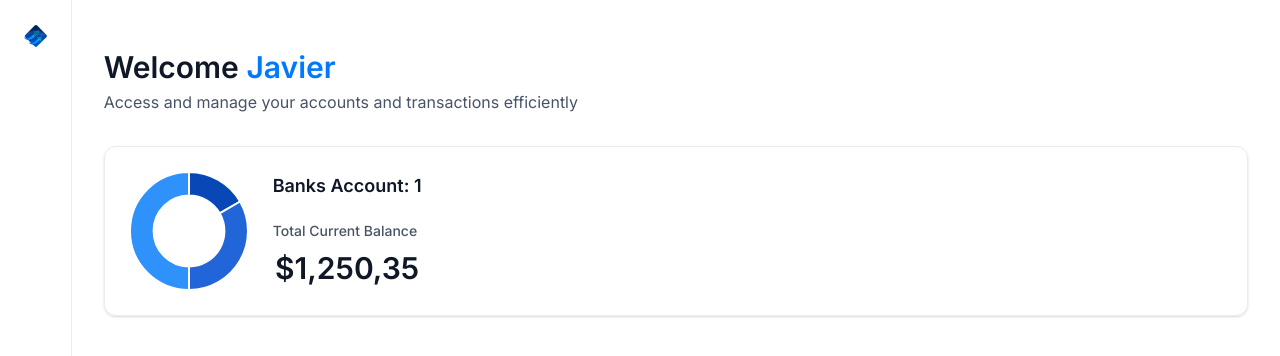
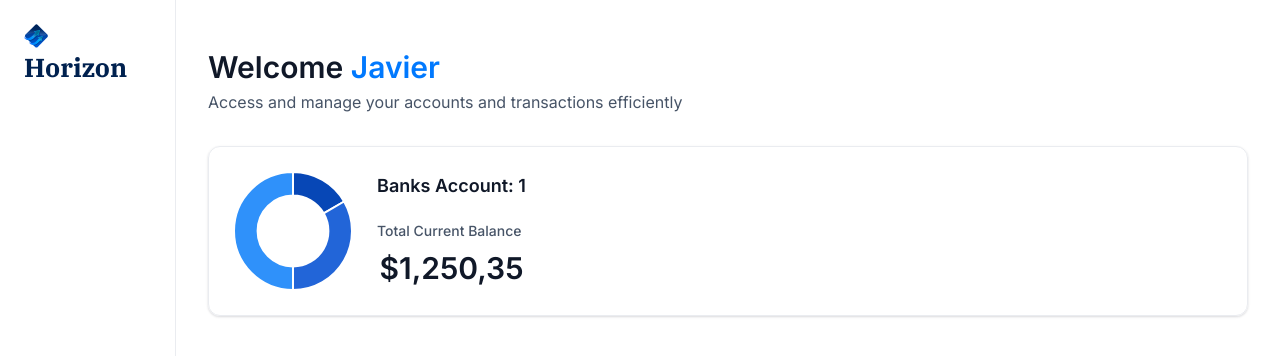
Before and after one commit to jlcarrascof/Bank-System, a Next.js app: page / in a window 1280 px wide. Shown: the top 356 px of the page. Built offline with nearby package versions, Linux system fonts and the light colour scheme.

Commit message:
refactor: Update Sidebar component to include sidebar links

```diff
--- a/components/Sidebar.tsx
+++ b/components/Sidebar.tsx
@@ -1,5 +1,6 @@
 import Link from "next/link"
 import Image from "next/image"
+import { sidebarLinks } from "@/constants"
 
 const Sidebar = ({user}: SiderbarProps) => {
   return (
@@ -7,7 +8,18 @@ const Sidebar = ({user}: SiderbarProps) => {
         <nav className='flex flex-col gap-4'>
             <Link href="/" className='mb-12 cursor-pointer items-center gap-2'>
                 <Image src='/icons/logo.svg' width={34} height={34} alt='Horizon logo' className="size-[24px] max-xl:size-14"  />
+                <h1 className="sidebar-logo">Horizon</h1>
             </Link>
+
+            {sidebarLinks.map((item) => {
+                return (
+                    <Link href={item.route}
+                        key={item.label}
+                    >
+                        {item.label}
+                    </Link>
+                )
+            })}
         </nav>
     </section>
   )
```
